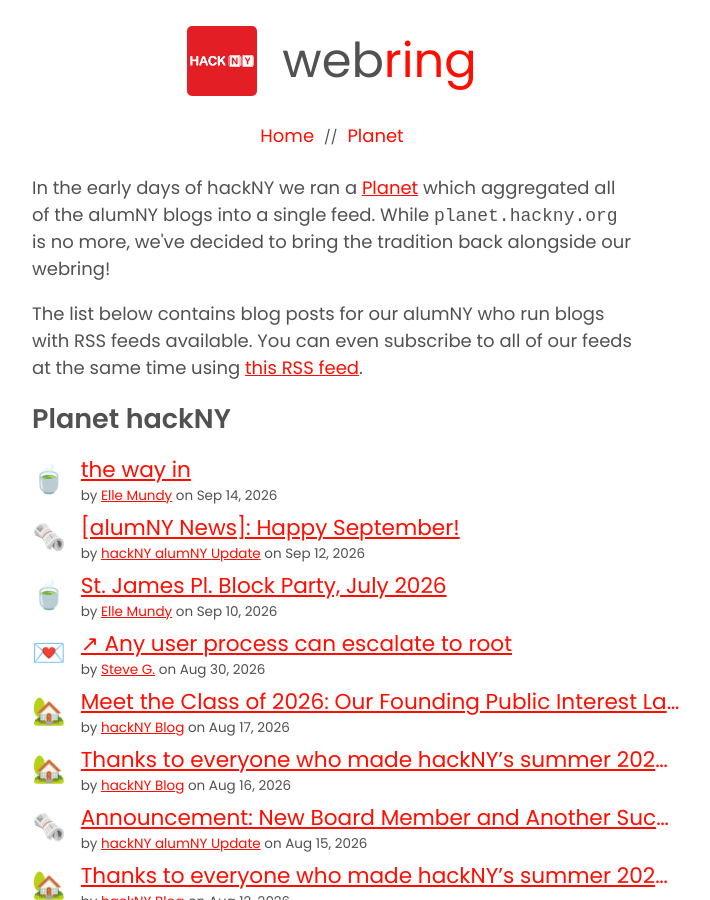
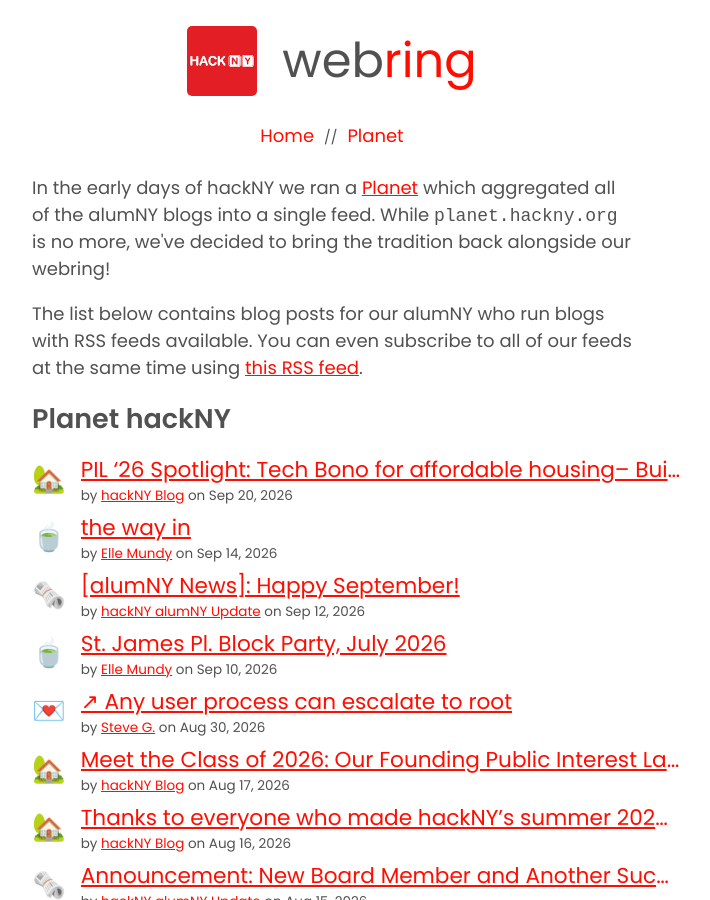
Before and after one commit to hackny/webring, a Jekyll site: the page built from planet.html, in a window 1280 px wide and 900 px high. Shown: the whole window, without its empty margins (308-1018 px from the left). Built offline with Jekyll 4.4.1, drawn with Linux system fonts in a browser that asks for light colours; some of the changed text lies outside the part shown.

```diff
--- a/_data/planet.yaml
+++ b/_data/planet.yaml
@@ -1,4 +1,17 @@
 ---
+- id: 5e29ed545609757c6fde2e12:5ef6663d22ea9b6af07efe7a:6aa854d1dcf0ef68205fde28
+  title: 'PIL ‘26 Spotlight: Tech Bono for affordable housing– Building a custom CRM
+    for a NYC Community Land Trust Nonprofit'
+  url: https://hackny.org/blog/pil-26-spotlight-tech-bono-for-affordable-housing-building-a-custom-crm-for-a-nyc-community-land-trust-nonprofit
+  fellow:
+    name: hackNY Blog
+    year: 2010
+    url: https://hackny.org/blog
+    rss_url: https://hackny.org/blog?format=rss
+    emoji: "\U0001F3E1"
+    description: hackNY's aim is to build a diverse and inclusive tech community to
+      empower the next generation of responsible leaders in NYC.
+  published_at: 2026-09-20 17:19
 - id: 5e29ed545609757c6fde2e12:5ef6663d22ea9b6af07efe7a:6a7e3538f64a261bda3d69d7
   title: 'Meet the Class of 2026: Our Founding Public Interest Lab Cohort'
   url: https://hackny.org/blog/meet-the-class-of-2026-our-founding-public-interest-lab-cohort
@@ -119,18 +132,6 @@
     description: hackNY's aim is to build a diverse and inclusive tech community to
       empower the next generation of responsible leaders in NYC.
   published_at: 2024-11-04 16:36
-- id: 5e29ed545609757c6fde2e12:5ef6663d22ea9b6af07efe7a:67190d5636f942652a91d568
-  title: 'Application Spotlight: Gloria'
-  url: https://hackny.org/blog/application-spotlight-gloria
-  fellow:
-    name: hackNY Blog
-    year: 2010
-    url: https://hackny.org/blog
-    rss_url: https://hackny.org/blog?format=rss
-    emoji: "\U0001F3E1"
-    description: hackNY's aim is to build a diverse and inclusive tech community to
-      empower the next generation of responsible leaders in NYC.
-  published_at: 2024-10-25 14:45
 - id: https://newsletter.hackny.org/archive/alumny-news-happy-september/
   title: "[alumNY News]: Happy September!"
   url: https://newsletter.hackny.org/archive/alumny-news-happy-september/
```
